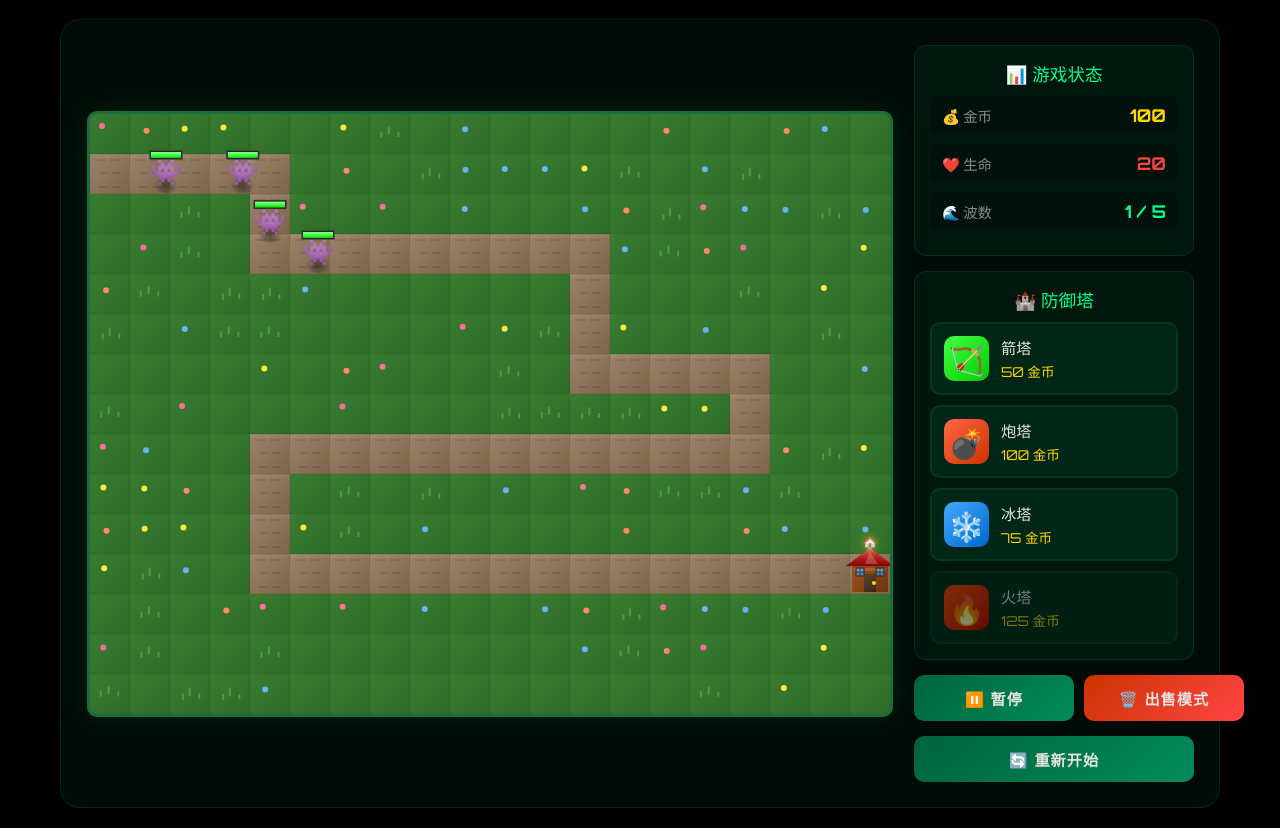
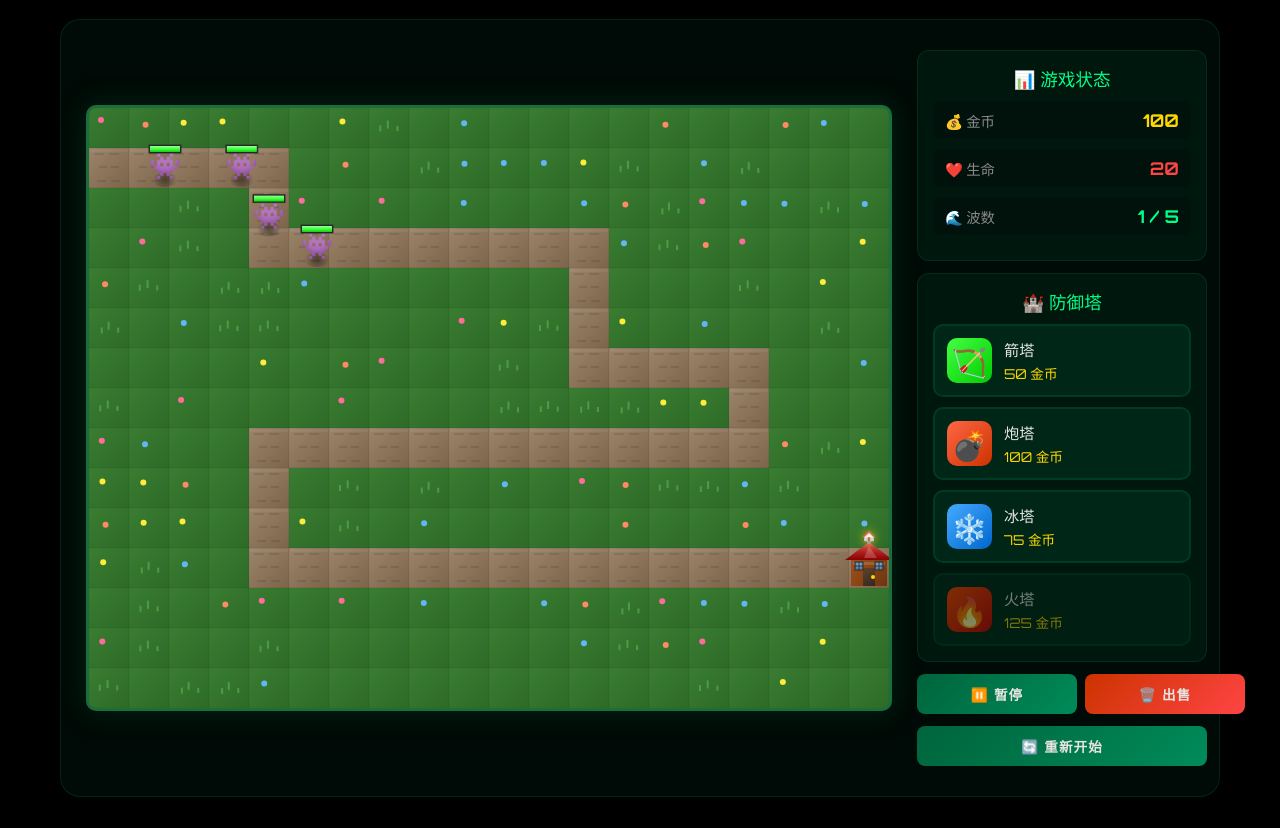
Before and after one commit to guobaoru/AIWorld, a plain HTML site: page frontend/public/tower-defense.html in a window 1280 px wide. Shown: the part 81-909 px from the top of the page. Drawn offline with Linux system fonts and the light colour scheme.

Commit message:
style: 优化塔防游戏UI排版 - 按钮更紧凑、侧边栏更宽、布局更工整

```diff
--- a/frontend/public/tower-defense.html
+++ b/frontend/public/tower-defense.html
@@ -82,10 +82,11 @@
         }
 
         .sidebar {
-            width: 280px;
+            width: 300px;
             display: flex;
             flex-direction: column;
-            gap: 15px;
+            gap: 12px;
+            padding: 5px;
         }
 
         .panel-title {
@@ -204,21 +205,22 @@
 
         .controls-panel {
             display: flex;
-            gap: 10px;
+            gap: 8px;
         }
 
         .btn {
             flex: 1;
-            padding: 12px 20px;
+            padding: 10px 12px;
             background: linear-gradient(135deg, #00643C, #008B5A);
             border: none;
-            border-radius: 10px;
+            border-radius: 8px;
             color: #E5E4E2;
-            font-size: 0.95rem;
+            font-size: 0.85rem;
             font-weight: 600;
             font-family: 'Orbitron', sans-serif;
             cursor: pointer;
             transition: all 0.3s ease;
+            white-space: nowrap;
         }
 
         .btn:hover:not(:disabled) {
@@ -351,9 +353,11 @@
 
                 <div class="controls-panel">
                     <button class="btn" id="pauseBtn">⏸️ 暂停</button>
-                    <button class="btn btn-danger" id="sellModeBtn">🗑️ 出售模式</button>
+                    <button class="btn btn-danger" id="sellModeBtn">🗑️ 出售</button>
                 </div>
-                <button class="btn" id="restartBtn">🔄 重新开始</button>
+                <div class="controls-panel">
+                    <button class="btn" id="restartBtn">🔄 重新开始</button>
+                </div>
             </div>
         </div>
     </div>
```
